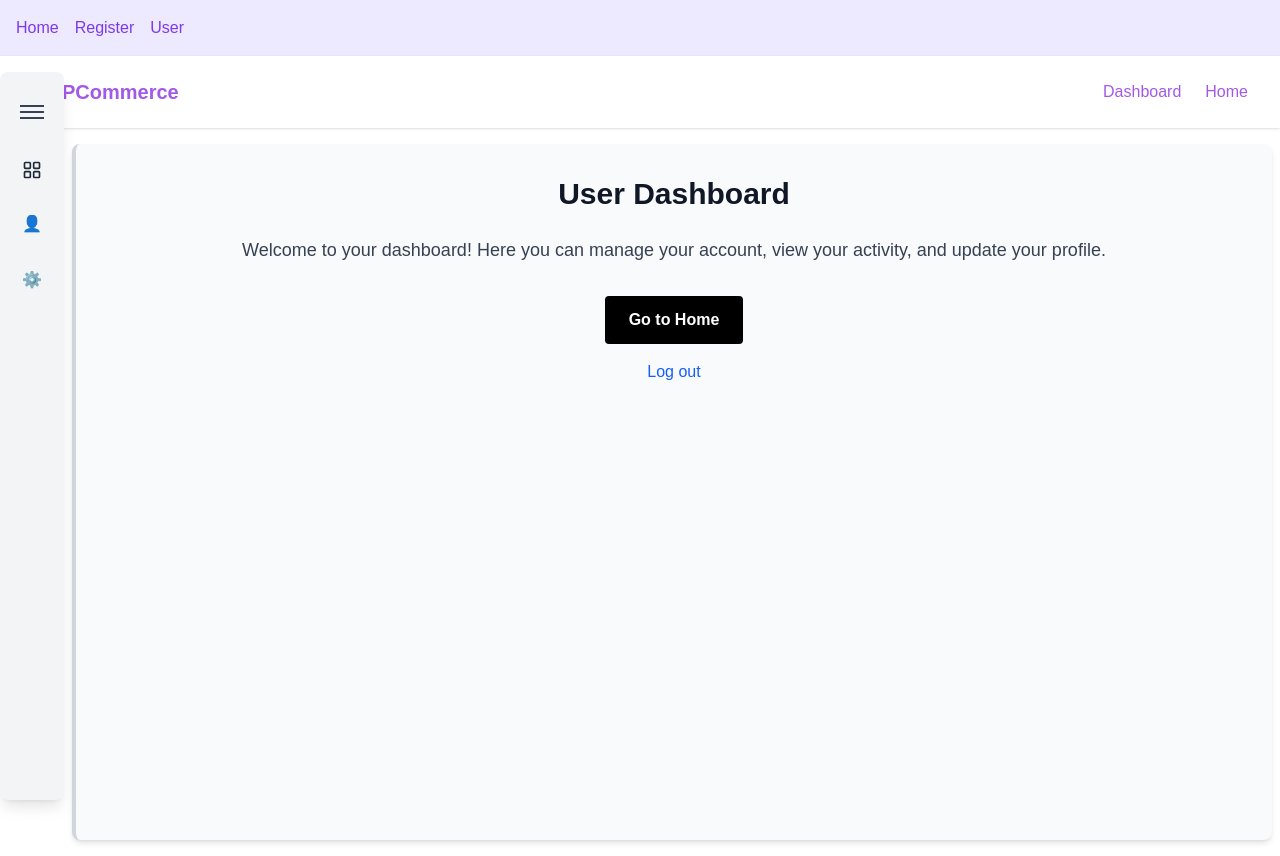
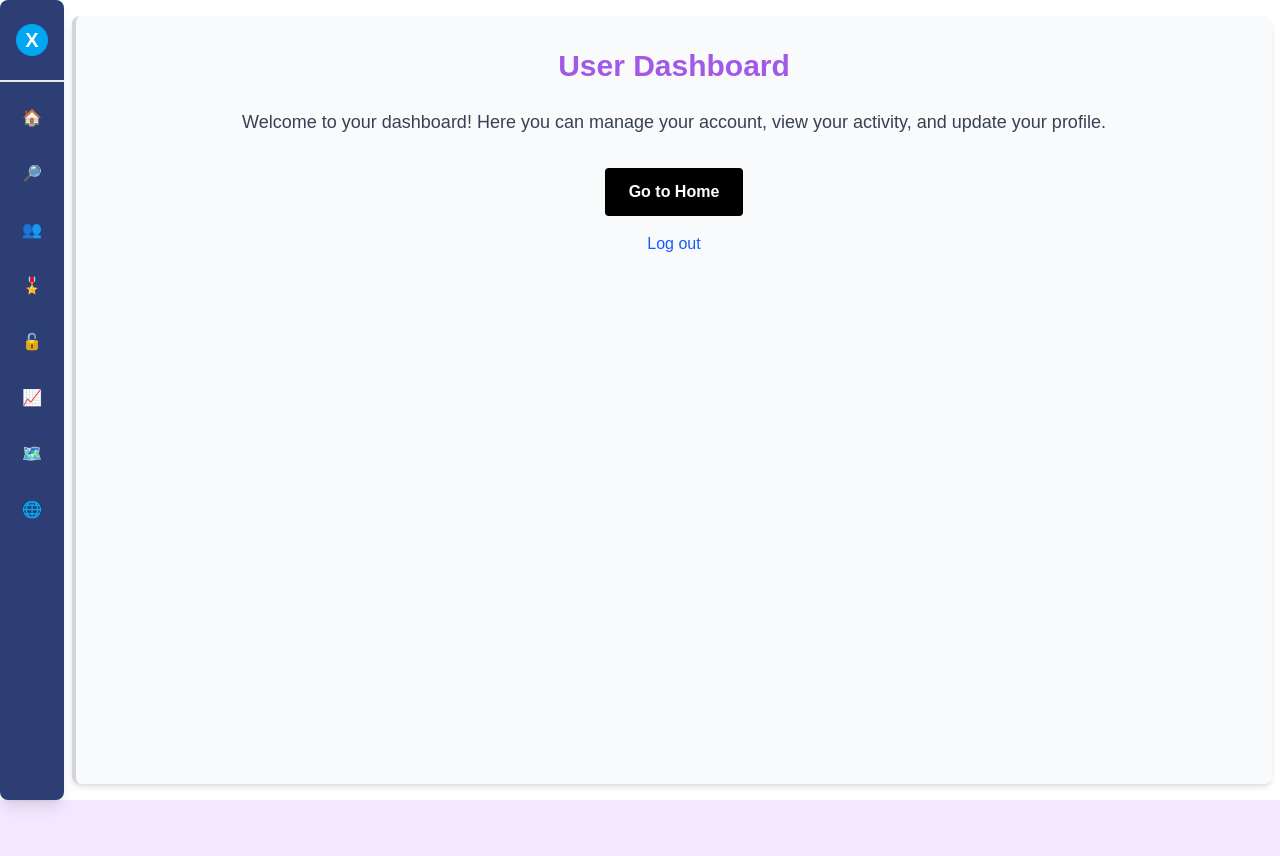
Before and after one commit to tru-leverette/xmpcommerce, a Next.js app: page /dashboard in a window 1280 px wide. After the commit the page ends 800 px from the top, so only its background shows below. Built offline with nearby package versions, Linux system fonts and the light colour scheme.

Commit message:
added middleware to only have accessible pages, created a non accessible page, changed some design for the dashboard

```diff
--- a/src/app/dashboard/Dashboard.tsx
+++ b/src/app/dashboard/Dashboard.tsx
@@ -3,7 +3,7 @@ import Link from "next/link";
 export default function Dashboard() {
   return (
     <>
-      <h1 className="text-3xl font-bold mb-6 text-center text-gray-900 dark:text-white">
+      <h1 className="text-3xl font-bold mb-6 text-center text-gray-900 dark:text-white" style={{ color: "var(--color-plum)" }}>
         User Dashboard
       </h1>
       <p className="text-lg text-center text-gray-700 dark:text-gray-300 mb-8">
--- a/src/app/dashboard/page.tsx
+++ b/src/app/dashboard/page.tsx
@@ -7,120 +7,136 @@ import Dashboard from "./Dashboard";
 export default function DashboardWrapper() {
   const [menuOpen, setMenuOpen] = useState(false);
 
-  // Set header height (must match the header's actual height)
-  const HEADER_HEIGHT = 72; // 4 (py-4) + 8 (px-8) + font/line, adjust if needed
-
   return (
     <div id="dashooard-wrapper" className="min-h-screen bg-white dark:bg-black flex flex-col">
-      {/* Menu Header */}
-      <header className="w-full" style={{ height: HEADER_HEIGHT }}>
-        <nav className="flex justify-between items-center py-4 px-8 shadow h-full" style={{ color: "var(--color-plum)" }}>
-          <span className="text-xl font-bold">
-            XMPCommerce
-          </span>
-          <div className="flex gap-6 items-center">
-            {/* Hamburger Icon */}
-            <button
-              className="md:hidden flex flex-col justify-center items-center w-8 h-8 focus:outline-none"
-              aria-label="Open menu"
-              onClick={() => setMenuOpen((open) => !open)}
-            >
-              <span className="block w-6 h-0.5 bg-gray-700 dark:bg-gray-200 mb-1"></span>
-              <span className="block w-6 h-0.5 bg-gray-700 dark:bg-gray-200 mb-1"></span>
-              <span className="block w-6 h-0.5 bg-gray-700 dark:bg-gray-200"></span>
-            </button>
-            <Link
-              href="/dashboard"
-              className="hidden md:inline hover:underline font-medium"
-              style={{ color: "var(--color-plum)" }}
-            >
-              Dashboard
-            </Link>
-            <Link
-              href="/"
-              className="hidden md:inline hover:underline font-medium"
-              style={{ color: "var(--color-plum)" }}
-            >
-              Home
-            </Link>
-          </div>
-        </nav>
-      </header>
       {/* Main content area */}
-      <div className="flex flex-1 min-h-0 w-full mx-auto py-4" style={{ height: `calc(100vh - ${HEADER_HEIGHT}px)` }}>
-        {/* Side Navigation - always on the left, always full height minus header */}
+      <div className="flex flex-1 min-h-0 w-full mx-auto py-4" style={{ height: `100vh` }}>
+        {/* Side Navigation */}
         <aside
           className={`
-            bg-gray-100 dark:bg-gray-800 shadow-lg flex flex-col
+            shadow-lg flex flex-col
             rounded-lg z-50 left-0
             transition-all duration-300
             fixed
             ${menuOpen ? "w-64" : "w-16"}
             h-full
             py-6
-            top-[${HEADER_HEIGHT}px]
           `}
           style={{
+            background: "var(--color-dodge-blue)",
             left: 0,
-            top: HEADER_HEIGHT,
-            height: `calc(100vh - ${HEADER_HEIGHT}px)`,
+            top: 0,
+            cursor: !menuOpen ? "pointer" : "default", // pointer when closed
           }}
+          onClick={
+            !menuOpen
+              ? (e) => {
+                  // Only expand if not clicking a link or button
+                  if (
+                    e.target instanceof HTMLElement &&
+                    !e.target.closest("a") &&
+                    !e.target.closest("button")
+                  ) {
+                    setMenuOpen(true);
+                  }
+                }
+              : undefined
+          }
         >
-          {/* Hamburger Icon and nav in a vertical flex, aligned */}
-          <nav className={`flex flex-col gap-4 w-full ${menuOpen ? "items-start px-2" : "items-center"}`}>
-            <div className={`w-full flex ${menuOpen ? "justify-end" : "justify-center"}`}>
+          {/* Header with logo and toggle */}
+          <div className={`flex items-center justify-between w-full px-2 mb-6`}>
+            {/* Logo and text, aligned with nav items */}
+            <div className={`flex items-center gap-2 ${menuOpen ? "pl-0" : "justify-center w-full"}`}>
+              <span className="flex items-center justify-center w-8 h-8 rounded-full bg-sky-500">
+                {/* X logo (SVG or text) */}
+                <span className="text-xl font-black text-white">X</span>
+              </span>
+              <span className={`text-white font-extrabold text-lg tracking-wide select-none transition-all duration-300 ${menuOpen ? "inline" : "hidden"}`}>
+                XMPHONIC.
+              </span>
+            </div>
+            {/* Toggle button: only show when expanded */}
+            {menuOpen && (
               <button
-                className="flex flex-col justify-center items-center w-8 h-8 mb-2 focus:outline-none"
-                aria-label={menuOpen ? "Collapse menu" : "Expand menu"}
-                onClick={() => setMenuOpen((open) => !open)}
+                className="flex flex-col justify-center items-center w-8 h-8 focus:outline-none"
+                aria-label="Collapse menu"
+                onClick={() => setMenuOpen(false)}
               >
-                {menuOpen ? (
-                  // Left arrow icon when expanded, aligned right
                 <span aria-hidden="true">
-                    <svg xmlns="http://www.w3.org/2000/svg" className="h-6 w-6 text-gray-700 dark:text-gray-200" fill="none" viewBox="0 0 24 24" stroke="currentColor">
+                  <svg xmlns="http://www.w3.org/2000/svg" className="h-6 w-6 text-gray-200" fill="none" viewBox="0 0 24 24" stroke="currentColor">
                     <path strokeLinecap="round" strokeLinejoin="round" strokeWidth={2} d="M15 19l-7-7 7-7" />
                   </svg>
                 </span>
-                ) : (
-                  // Hamburger icon when collapsed, centered
-                  <>
-                    <span className="block w-6 h-0.5 bg-gray-700 dark:bg-gray-200 mb-1"></span>
-                    <span className="block w-6 h-0.5 bg-gray-700 dark:bg-gray-200 mb-1"></span>
-                    <span className="block w-6 h-0.5 bg-gray-700 dark:bg-gray-200"></span>
-                  </>
+              </button>
             )}
-              </button>
           </div>
+          {/* Separator line */}
+          <div className="w-full h-0.5 bg-gray-200 shadow-md mb-4" />
+          {/* Hamburger Icon and nav in a vertical flex, aligned */}
+          <nav className={`flex flex-col gap-4 w-full ${menuOpen ? "items-start px-2" : "items-center"}`}>
             <Link
               href="/dashboard"
-              className={`flex items-center gap-2 text-gray-800 dark:text-gray-100 hover:underline font-medium px-2 py-2 rounded transition-all duration-300 w-full ${menuOpen ? "justify-start" : "justify-center"}`}
+              className={`flex items-center gap-2 text-white hover:underline font-medium px-2 py-2 rounded transition-all duration-300 w-full ${menuOpen ? "justify-start" : "justify-center"}`}
               onClick={() => setMenuOpen(false)}
             >
-              <span aria-hidden="true">
-                <svg xmlns="http://www.w3.org/2000/svg" className="h-5 w-5 mx-auto" fill="none" viewBox="0 0 24 24" stroke="currentColor">
-                  <rect x="3" y="3" width="7" height="7" rx="1" strokeWidth="2" stroke="currentColor" fill="none"/>
-                  <rect x="14" y="3" width="7" height="7" rx="1" strokeWidth="2" stroke="currentColor" fill="none"/>
-                  <rect x="14" y="14" width="7" height="7" rx="1" strokeWidth="2" stroke="currentColor" fill="none"/>
-                  <rect x="3" y="14" width="7" height="7" rx="1" strokeWidth="2" stroke="currentColor" fill="none"/>
-                </svg>
-              </span>
+              <span aria-hidden="true">🏠</span>
               <span className={`transition-all duration-300 ${menuOpen ? "inline" : "hidden"}`}>Dashboard</span>
             </Link>
             <a
-              href="#profile"
-              className={`flex items-center gap-2 text-gray-700 dark:text-gray-300 hover:underline px-2 py-2 rounded transition-all duration-300 w-full ${menuOpen ? "justify-start" : "justify-center"}`}
+              href="#scavenger-status"
+              className={`flex items-center gap-2 text-white hover:underline px-2 py-2 rounded transition-all duration-300 w-full ${menuOpen ? "justify-start" : "justify-center"}`}
               onClick={() => setMenuOpen(false)}
             >
-              <span aria-hidden="true">👤</span>
-              <span className={`transition-all duration-300 ${menuOpen ? "inline" : "hidden"}`}>Profile</span>
+              <span aria-hidden="true">🔎</span>
+              <span className={`transition-all duration-300 ${menuOpen ? "inline" : "hidden"}`}>Scavenger Status</span>
             </a>
             <a
-              href="#settings"
-              className={`flex items-center gap-2 text-gray-700 dark:text-gray-300 hover:underline px-2 py-2 rounded transition-all duration-300 w-full ${menuOpen ? "justify-start" : "justify-center"}`}
+              href="#my-group"
+              className={`flex items-center gap-2 text-white hover:underline px-2 py-2 rounded transition-all duration-300 w-full ${menuOpen ? "justify-start" : "justify-center"}`}
               onClick={() => setMenuOpen(false)}
             >
-              <span aria-hidden="true">⚙️</span>
-              <span className={`transition-all duration-300 ${menuOpen ? "inline" : "hidden"}`}>Settings</span>
+              <span aria-hidden="true">👥</span>
+              <span className={`transition-all duration-300 ${menuOpen ? "inline" : "hidden"}`}>My Group</span>
+            </a>
+            <a
+              href="#badges-roles"
+              className={`flex items-center gap-2 text-white hover:underline px-2 py-2 rounded transition-all duration-300 w-full ${menuOpen ? "justify-start" : "justify-center"}`}
+              onClick={() => setMenuOpen(false)}
+            >
+              <span aria-hidden="true">🎖️</span>
+              <span className={`transition-all duration-300 ${menuOpen ? "inline" : "hidden"}`}>Badges and Roles</span>
+            </a>
+            <a
+              href="#access-unlocks"
+              className={`flex items-center gap-2 text-white hover:underline px-2 py-2 rounded transition-all duration-300 w-full ${menuOpen ? "justify-start" : "justify-center"}`}
+              onClick={() => setMenuOpen(false)}
+            >
+              <span aria-hidden="true">🔓</span>
+              <span className={`transition-all duration-300 ${menuOpen ? "inline" : "hidden"}`}>Access Unlocks</span>
+            </a>
+            <a
+              href="#merit-tracker"
+              className={`flex items-center gap-2 text-white hover:underline px-2 py-2 rounded transition-all duration-300 w-full ${menuOpen ? "justify-start" : "justify-center"}`}
+              onClick={() => setMenuOpen(false)}
+            >
+              <span aria-hidden="true">📈</span>
+              <span className={`transition-all duration-300 ${menuOpen ? "inline" : "hidden"}`}>Merit Tracker</span>
+            </a>
+            <a
+              href="#territory-board"
+              className={`flex items-center gap-2 text-white hover:underline px-2 py-2 rounded transition-all duration-300 w-full ${menuOpen ? "justify-start" : "justify-center"}`}
+              onClick={() => setMenuOpen(false)}
+            >
+              <span aria-hidden="true">🗺️</span>
+              <span className={`transition-all duration-300 ${menuOpen ? "inline" : "hidden"}`}>Territory Board</span>
+            </a>
+            <a
+              href="#community"
+              className={`flex items-center gap-2 text-white hover:underline px-2 py-2 rounded transition-all duration-300 w-full ${menuOpen ? "justify-start" : "justify-center"}`}
+              onClick={() => setMenuOpen(false)}
+            >
+              <span aria-hidden="true">🌐</span>
+              <span className={`transition-all duration-300 ${menuOpen ? "inline" : "hidden"}`}>Community</span>
             </a>
           </nav>
         </aside>
--- a/src/app/globals.css
+++ b/src/app/globals.css
@@ -4,6 +4,7 @@
   --background: #ffffff;
   --foreground: #171717;
   --color-plum: #a259e6;
+  --color-dodge-blue: #2c3e73;
 }
 
 @theme inline {
--- a/src/app/layout.tsx
+++ b/src/app/layout.tsx
@@ -1,7 +1,7 @@
 import type { Metadata } from "next";
 import { Geist, Geist_Mono } from "next/font/google";
 import "./globals.css";
-import TopNav from "@/components/TopNav";
+// import TopNav from "@/components/TopNav";
 
 const geistSans = Geist({
   variable: "--font-geist-sans",
@@ -33,7 +33,7 @@ export default function RootLayout({
           minHeight: "100vh",
         }}
       >
-        <TopNav />
+        {/* <TopNav /> */}
         {children}
       </body>
     </html>
--- a/tsconfig.json
+++ b/tsconfig.json
@@ -22,6 +22,6 @@
       "@/*": ["./src/*"]
     }
   },
-  "include": ["next-env.d.ts", "**/*.ts", "**/*.tsx", ".next/types/**/*.ts"],
+  "include": ["next-env.d.ts", "**/*.ts", "**/*.tsx", ".next/types/**/*.ts", "server/routes/userRoutes.js"],
   "exclude": ["node_modules"]
 }
```
Also changed, not shown: src/app/api/auth/login/route.ts (+6 -2 lines), src/app/api/auth/lougout/route.ts (added, +9 -0 lines), src/app/lost/page.tsx (added, +9 -0 lines), src/middleware.ts (added, +27 -0 lines), 1 other file (tests, documents, lock files or other folders). Lines whose indentation alone changed are shown as unchanged.
